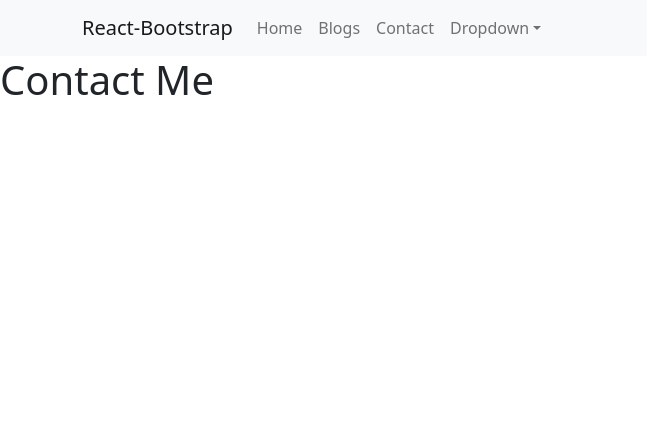
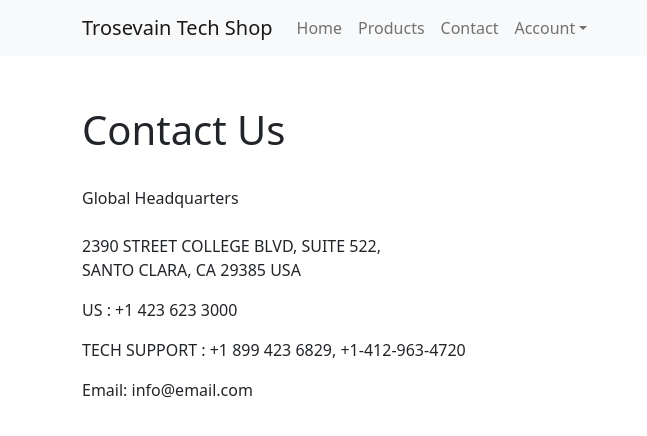
Before and after one commit to tim2311/webshop, a React (Create React App) app: page /contact in a window 1280 px wide. Shown: the top 436 px of the page, without its empty margins (0-647 px from the left). Built offline with nearby package versions, Linux system fonts and the light colour scheme.

Commit message:
Added Products page.

```diff
--- a/src/App.js
+++ b/src/App.js
@@ -1,7 +1,7 @@
 import './App.css';
 import { BrowserRouter, Routes, Route } from "react-router-dom";
 import Home from "./components/Home";
-import Blogs from "./components/Blogs";
+import Products from "./components/Products";
 import Contact from "./components/Contact";
 import LogIn from "./components/LogIn";
 import CreateAccount from "./components/CreateAccount";
@@ -12,7 +12,7 @@ function App() {
     <BrowserRouter>
       <Routes>
           <Route path="/" element={<Home />}>
-          <Route path="blogs" element={<Blogs />} />
+          <Route path="Products" element={<Products />} />
           <Route path="contact" element={<Contact />} />
           <Route path="login" element={<LogIn/>}/>
           <Route path="createaccount" element={<CreateAccount/>}/>
--- a/src/components/Blogs.js
+++ /dev/null
@@ -1,5 +0,0 @@
-const Blogs = () => {
-    return <h1>Blog Articles</h1>;
-  };
-
-  export default Blogs;
--- a/src/components/Contact.js
+++ b/src/components/Contact.js
@@ -1,5 +1,30 @@
+import Container from 'react-bootstrap/Container';
+import Row from 'react-bootstrap/Row';
+import Col from 'react-bootstrap/Col';
+
 const Contact = () => {
-    return <h1>Contact Me</h1>;
-  };
+  return (
+    <div>
 
-  export default Contact;
+      <Container>
+        <Row class="row">
+          <Col>
+            <h1>Contact Us</h1>
+            <br></br>
+            <p>Global Headquarters
+              <br></br>
+              <br></br>
+              2390 STREET COLLEGE BLVD, SUITE 522,
+              <br></br>
+              SANTO CLARA, CA 29385 USA</p>
+            <p>US : +1 423 623 3000</p>
+            <p>TECH SUPPORT : +1 899 423 6829, +1-412-963-4720</p>
+            <p>Email: info@email.com</p>
+          </Col>
+        </Row>
+      </Container>
+    </div>
+  )
+};
+
+export default Contact;
--- a/src/components/Layout.js
+++ b/src/components/Layout.js
@@ -8,19 +8,18 @@ const Layout = () => {
     <div>
     <Navbar bg="light" expand="lg">
       <Container>
-        <Navbar.Brand href="#home">React-Bootstrap</Navbar.Brand>
+        <Navbar.Brand href="#home">Trosevain Tech Shop</Navbar.Brand>
         <Navbar.Toggle aria-controls="basic-navbar-nav" />
         <Navbar.Collapse id="basic-navbar-nav">
           <Nav className="me-auto">
             <Nav.Link as={Link} to="/">Home</Nav.Link>
-            <Nav.Link as={Link} to="/Blogs">Blogs</Nav.Link>
+            <Nav.Link as={Link} to="/Products">Products</Nav.Link>
             <Nav.Link as={Link} to="/Contact">Contact</Nav.Link>
-            <NavDropdown title="Dropdown" id="basic-nav-dropdown">
+            <NavDropdown title="Account" id="basic-nav-dropdown">
               <NavDropdown.Item as={Link} to="LogIn">Log In</NavDropdown.Item>
               <NavDropdown.Item as={Link} to="CreateAccount">Create Account</NavDropdown.Item>
-              <NavDropdown.Item href="#action/3.3">Something</NavDropdown.Item>
               <NavDropdown.Divider />
-              <NavDropdown.Item href="#action/3.4">Separated link</NavDropdown.Item>
+              <NavDropdown.Item href="#action/3.4">Log Out</NavDropdown.Item>
             </NavDropdown>
           </Nav>
         </Navbar.Collapse>
--- /dev/null
+++ b/src/components/Products.js
@@ -0,0 +1,61 @@
+import Button from 'react-bootstrap/Button';
+import Card from 'react-bootstrap/Card';
+import Container from 'react-bootstrap/Container';
+import Row from 'react-bootstrap/Row';
+import Col from 'react-bootstrap/Col';
+import './products.css';
+
+const Products = () => {
+  return (
+    <div>
+      <Container>
+        <Row class="row">
+          <Col>
+            <Card class="card" style={{ width: '18rem' }}>
+              <Card.Img variant="top" src="https://external-content.duckduckgo.com/iu/?u=https%3A%2F%2Ftse1.mm.bing.net%2Fth%3Fid%3DOIP.YMQ2v3Bpd3uhsSBLxAJVwwHaHa%26pid%3DApi&f=1" />
+              <Card.Body>
+                <Card.Title>AirPods - €199,-</Card.Title>
+                <Card.Text>
+                  Some quick example text to build on the card title and make up the
+                  bulk of the card's content.
+                </Card.Text>
+                <Button variant="primary">Add to cart</Button>
+              </Card.Body>
+            </Card>
+          </Col>
+
+          <Col>
+            <Card style={{ width: '18rem' }}>
+              <Card.Img variant="top" src="https://external-content.duckduckgo.com/iu/?u=https%3A%2F%2Ftse2.mm.bing.net%2Fth%3Fid%3DOIP.3V9BiJRoqbZ3xa4X8z8IBAHaHa%26pid%3DApi&f=1" />
+              <Card.Body>
+                <Card.Title>iMac - €1.449,-</Card.Title>
+                <Card.Text>
+                  Some quick example text to build on the card title and make up the
+                  bulk of the card's content.
+                </Card.Text>
+                <Button variant="primary">Add to cart</Button>
+              </Card.Body>
+            </Card>
+          </Col>
+
+          <Col>
+            <Card style={{ width: '18rem' }}>
+              <Card.Img variant="top" src="https://i.pinimg.com/originals/54/e0/d5/54e0d544d785d079ec4d9ecef235b160.jpg" />
+              <Card.Body>
+                <Card.Title>MacBook - €1.619,-</Card.Title>
+                <Card.Text>
+                  Some quick example text to build on the card title and make up the
+                  bulk of the card's content.
+                </Card.Text>
+                <Button variant="primary">Add to cart</Button>
+              </Card.Body>
+            </Card>
+          </Col>
+        </Row>
+      </Container>
+    </div>
+
+  )
+};
+
+export default Products;
--- /dev/null
+++ b/src/components/products.css
@@ -0,0 +1,7 @@
+.card{
+  margin-bottom: 50px;
+}
+
+.row{
+  margin-top: 50px;
+}
```
